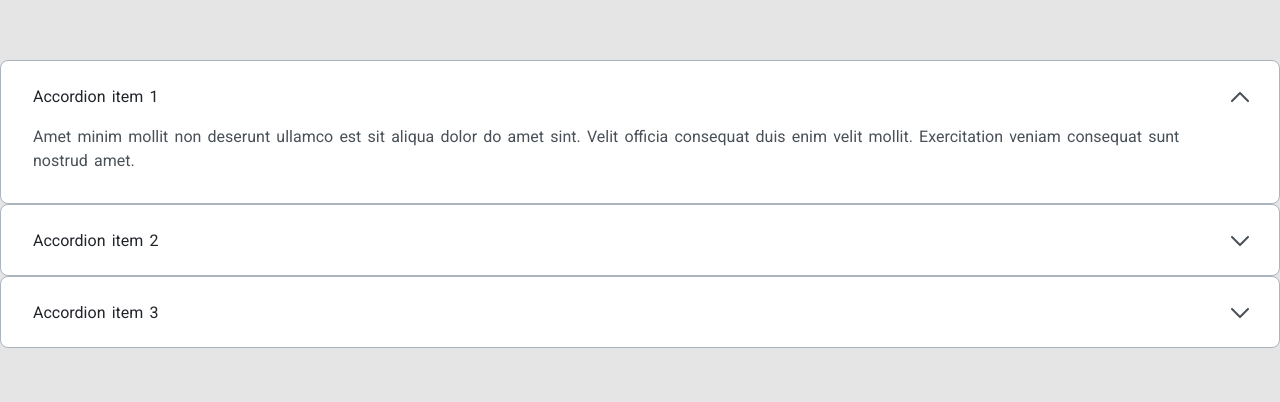
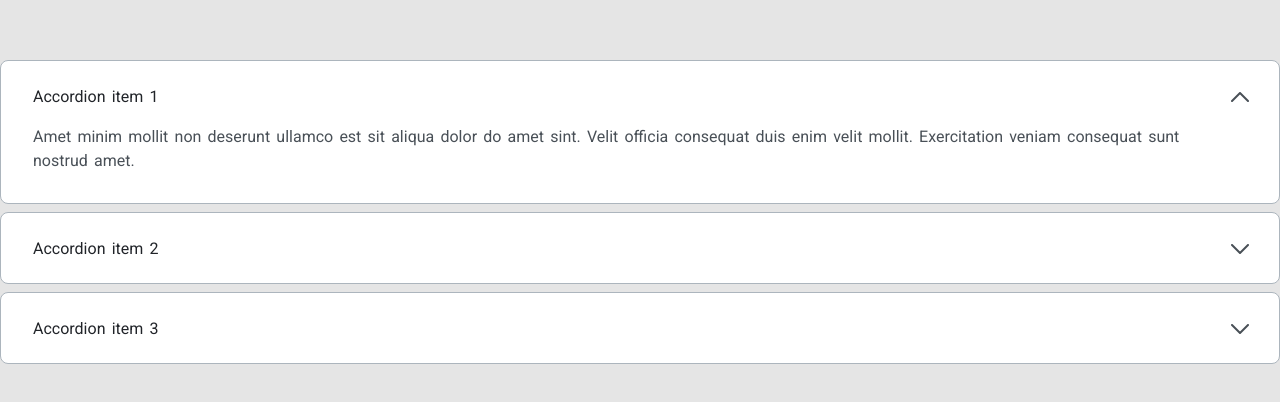
Before and after one commit to js-tasks-ru/htmlcss-20221107_germanium312, a website: page 03-lection1/02-accordion/index.html in a window 1280 px wide. Shown: the part 162-564 px from the top of the page. Drawn offline with Linux system fonts and the light colour scheme.

Commit message:
div class="accordion" div class="accordion__item" div class="accordion__item" div class="accordion__item" div margin работает и без класса для p

```diff
--- a/03-lection1/02-accordion/accordion.css
+++ b/03-lection1/02-accordion/accordion.css
@@ -9,12 +9,12 @@
 	background: var(--white);
 	border: 1px solid var(--grey-3);
 	border-radius: 8px;
-	margin-bottom: 6px; /*не работает*/
 	font-size: 16px;
 	font-family: 'Inter';
 	font-style: normal;
 	font-weight: 400;
 	line-height: 24px;
+	margin-bottom: 8px;
 }
 .accordion__item[open] {
 	padding-bottom: 14px;
@@ -43,5 +43,4 @@
 }
 .accordion__description {
 	color: var(--grey-4);
-	margin-bottom: 8px; /* не работает */
 }
--- a/03-lection1/02-accordion/index.html
+++ b/03-lection1/02-accordion/index.html
@@ -29,8 +29,6 @@
                         <p>Amet minim mollit non deserunt ullamco est sit aliqua dolor do amet sint. Velit officia consequat duis enim velit mollit. Exercitation veniam consequat sunt nostrud amet.</p>
                     </div>
                 </details>
-            </div>
-            <div class="accordion">
                 <details class="accordion__item">
                     <summary class="accordion__summary">
                         Accordion item 2
@@ -44,8 +42,6 @@
                         <p>Lorem ipsum, dolor sit amet consectetur adipisicing elit. Illo debitis tenetur odit quisquam dignissimos in, voluptatibus neque dolores fugiat delectus vitae? Nisi aperiam qui necessitatibus recusandae molestiae quidem saepe dolorem. Lorem ipsum, dolor sit amet consectetur adipisicing elit. Perspiciatis, distinctio et. Vel, repellat aspernatur amet facilis possimus, provident distinctio repellendus similique accusantium dolore culpa delectus magnam illo doloribus atque animi!</p>
                     </div>
                 </details>
-            </div>
-            <div class="accordion">
                 <details class="accordion__item">
                     <summary class="accordion__summary">
                         Accordion item 3
```
